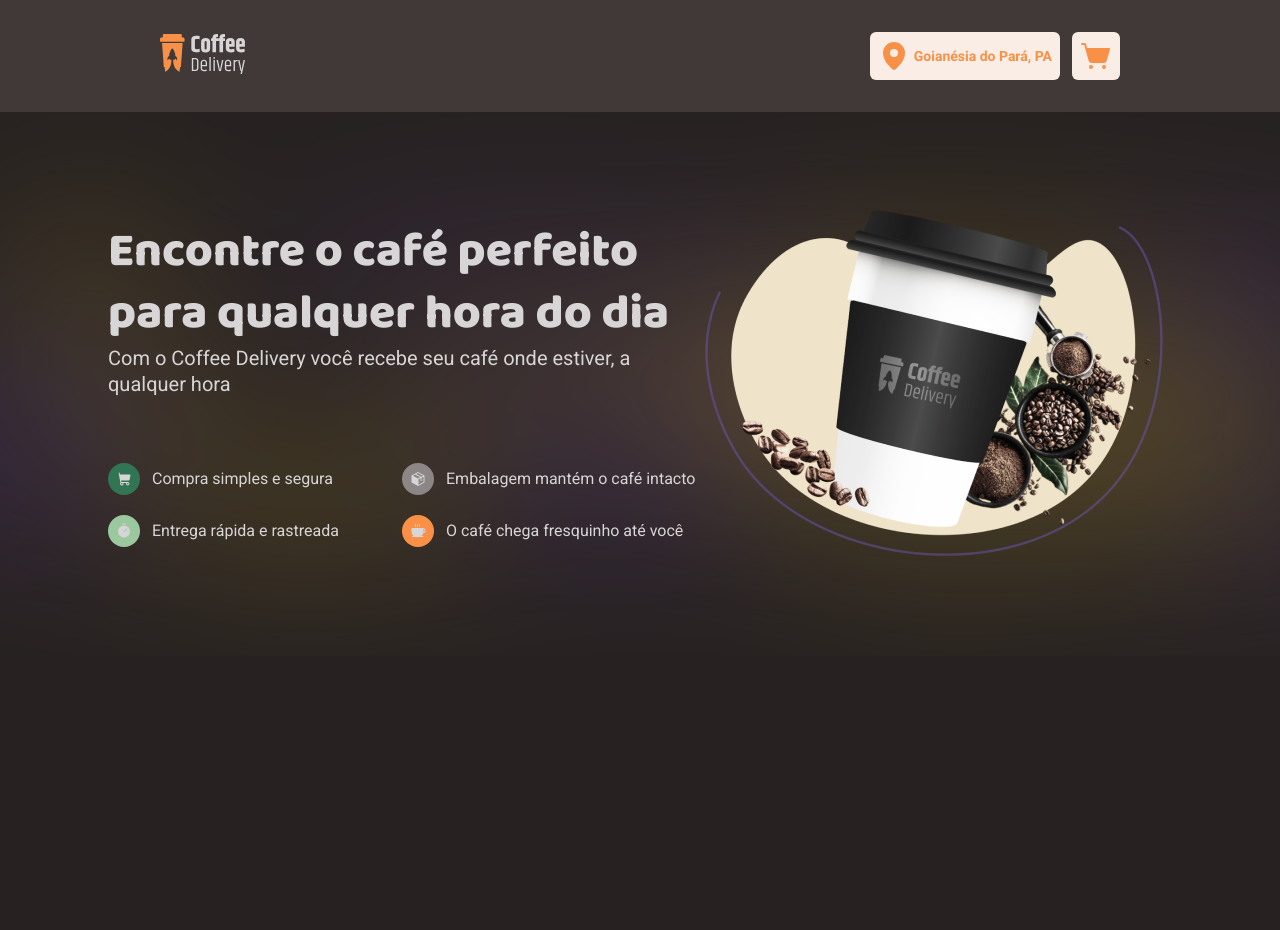
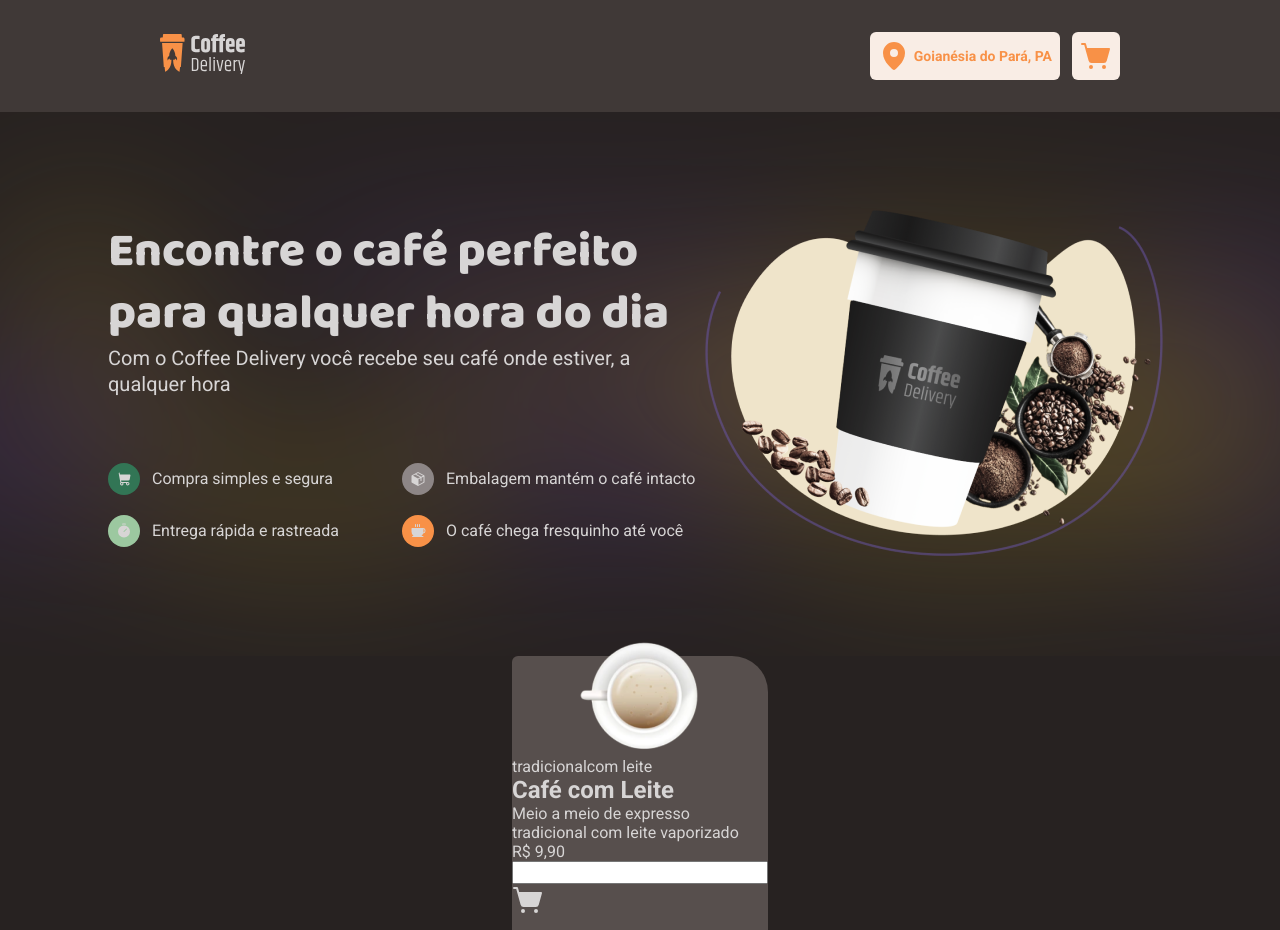
Before and after one commit to 4llves/coffee-delivery, a React (Vite) app: page / in a window 1280 px wide. Shown: the top 930 px of the page. Before the commit the page ends 800 px from the top, so only its background shows below. Built offline with nearby package versions, Linux system fonts and the light colour scheme.

Commit message:
structuring card

```diff
--- a/src/pages/Home/index.tsx
+++ b/src/pages/Home/index.tsx
@@ -1,20 +1,29 @@
-import { Coffee, Package, ShoppingCart, Timer } from '@phosphor-icons/react'
+import {
+  Coffee,
+  Package,
+  ShoppingCart,
+  ShoppingCartSimple,
+  Timer,
+} from '@phosphor-icons/react'
 import { Header } from '../../components/Header'
 import {
-  Container,
+  CoffeeCard,
+  ContentCard,
+  ContentWrapper,
   SmallCardsInWrapper,
   Wrapper,
   WrapperContentText,
 } from './styles'
 
+import imgCoffeeMilk from '../../assets/cafe-com-leite.png'
 import imgCoffee from '../../assets/wrapper-coffee.png'
 
 export function Home() {
   return (
     <div>
       <Header />
-      <Container>
-        <Wrapper>
+      <Wrapper>
+        <ContentWrapper>
           <div>
             <h1>Encontre o café perfeito para qualquer hora do dia</h1>
             <p>
@@ -44,10 +53,30 @@ export function Home() {
               </SmallCardsInWrapper>
             </WrapperContentText>
           </div>
-        </Wrapper>
+        </ContentWrapper>
+        <img src={imgCoffee} alt="" />
+      </Wrapper>
 
-        <img src={imgCoffee} alt="" />
-      </Container>
+      <ContentCard>
+        <CoffeeCard>
+          <img src={imgCoffeeMilk} alt="" />
+
+          <div>
+            <span>tradicional</span>
+            <span>com leite</span>
+          </div>
+
+          <h2>Café com Leite</h2>
+
+          <p>Meio a meio de expresso tradicional com leite vaporizado</p>
+
+          <p>R$ 9,90</p>
+
+          <input type="number" name="" id="" />
+
+          <ShoppingCartSimple size={32} weight="fill" />
+        </CoffeeCard>
+      </ContentCard>
     </div>
   )
 }
--- a/src/pages/Home/styles.ts
+++ b/src/pages/Home/styles.ts
@@ -2,7 +2,7 @@ import styled from 'styled-components'
 
 import imgBackground from '../../assets/svg-background.svg'
 
-export const Container = styled.main`
+export const Wrapper = styled.main`
   width: 100vw;
   display: flex;
   align-items: center;
@@ -16,7 +16,7 @@ export const Container = styled.main`
   }
 `
 
-export const Wrapper = styled.div`
+export const ContentWrapper = styled.div`
   display: flex;
   align-items: center;
   justify-content: center;
@@ -95,3 +95,28 @@ export const SmallCardsInWrapper = styled.div<colorBackgroundIcon>`
     }};
   }
 `
+export const ContentCard = styled.div`
+  display: flex;
+  width: 100vw;
+  align-items: center;
+  justify-content: center;
+  margin-inline: auto;
+`
+
+export const CoffeeCard = styled.div`
+  display: flex;
+  flex-direction: column;
+
+  width: 16rem;
+  height: 19.375rem;
+  flex-shrink: 0;
+
+  border-radius: 0.375rem 2.25rem;
+  background: ${(props) => props.theme.COLORS.CARD};
+
+  img {
+    width: 7.5rem;
+    height: 7.5rem;
+    margin: -1.25rem auto 1px;
+  }
+`
```
Also changed, not shown: src/assets/cafe-com-leite.png (added).
